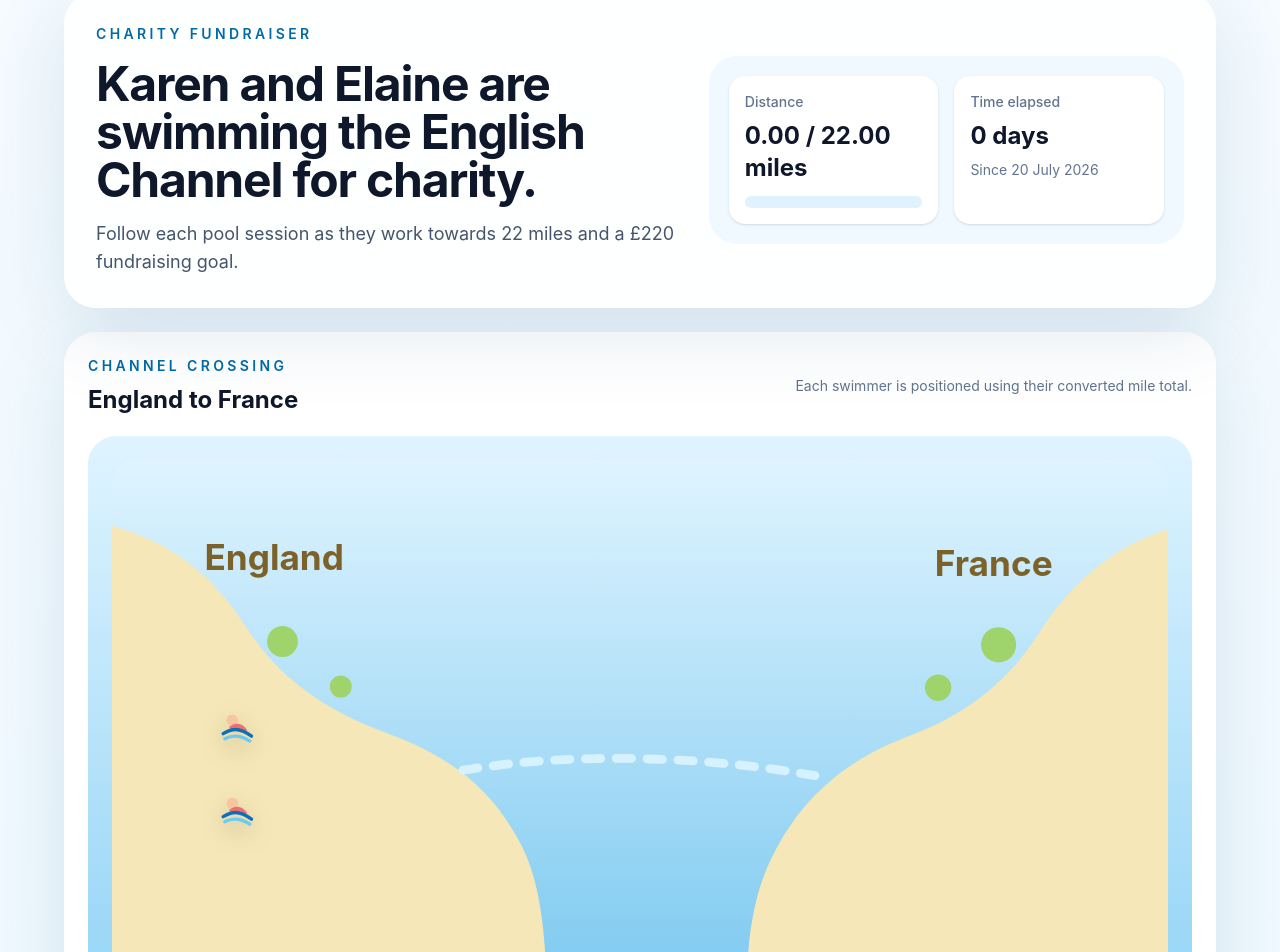
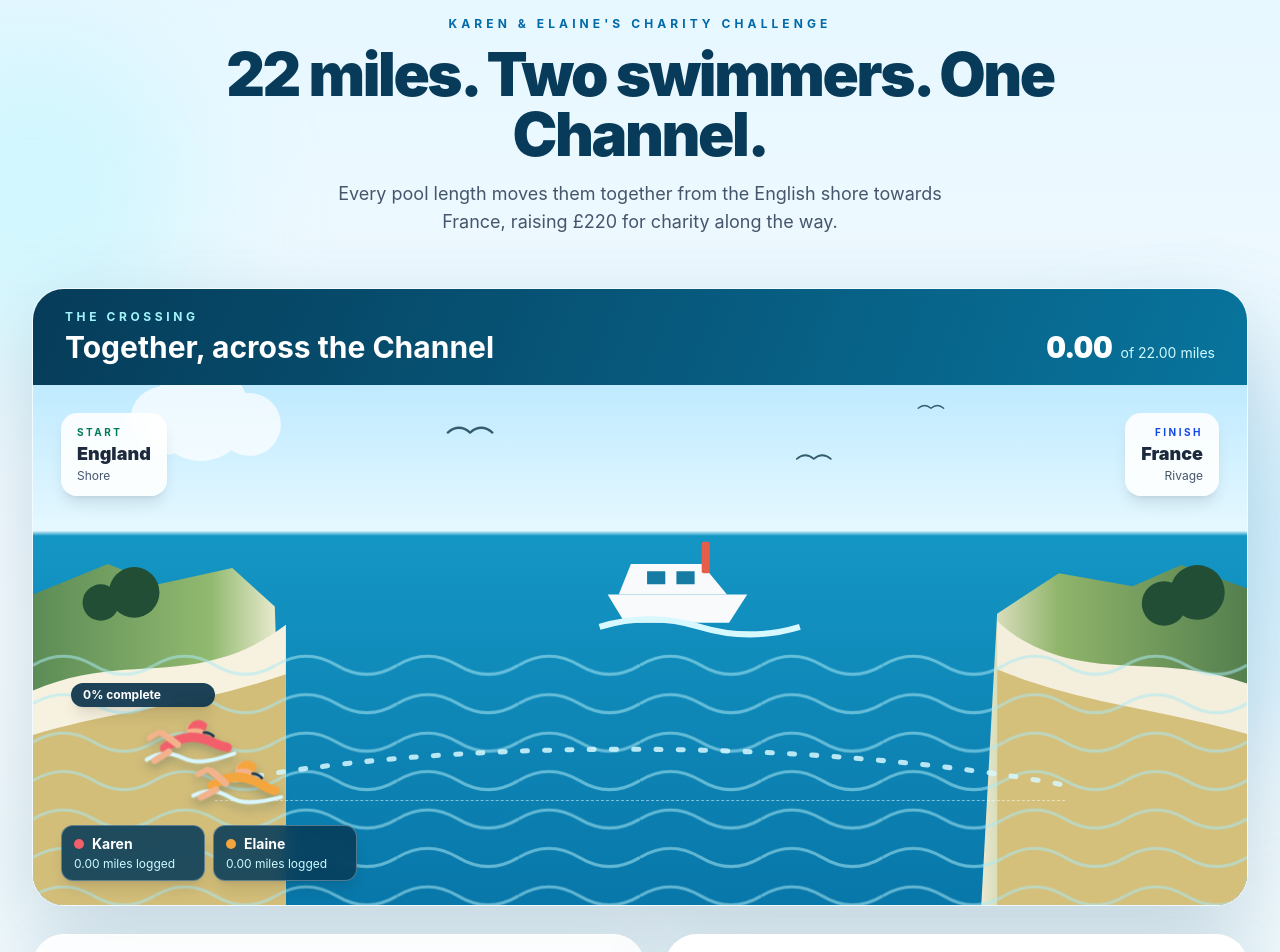
Before and after one commit to JamieMBright/charity-swim, a Next.js app: page / in a window 1280 px wide. Shown: the part 40-992 px from the top of the page. Built offline with nearby package versions, Linux system fonts and the light colour scheme; no server answers; the database is empty.

Commit message:
Redesign aquatic Channel journey

```diff
--- a/app/globals.css
+++ b/app/globals.css
@@ -30,6 +30,7 @@ body {
   background: var(--background);
   color: var(--foreground);
   font-family: var(--font-sans);
+  margin: 0;
 }
 
 a {
@@ -42,3 +43,23 @@ input,
 select {
   font: inherit;
 }
+
+@keyframes channel-bob {
+  0%,
+  100% {
+    transform: translateY(0) rotate(-1deg);
+  }
+  50% {
+    transform: translateY(-4px) rotate(1deg);
+  }
+}
+
+.channel-swimmers {
+  animation: channel-bob 3s ease-in-out infinite;
+}
+
+@media (prefers-reduced-motion: reduce) {
+  .channel-swimmers {
+    animation: none;
+  }
+}
--- a/app/page.tsx
+++ b/app/page.tsx
@@ -8,93 +8,66 @@ export const dynamic = "force-dynamic";
 export default async function Home() {
   const progress = await getProgressData();
   const distancePercent = getProgressPercent(progress.totalMiles, progress.targetMiles);
-  const karenPercent = getProgressPercent(
-    progress.swimmerMiles.karen,
-    progress.targetMiles,
-  );
-  const elainePercent = getProgressPercent(
-    progress.swimmerMiles.elaine,
-    progress.targetMiles,
-  );
 
   return (
-    <main className="min-h-screen bg-[linear-gradient(180deg,#f5fbff_0%,#edf8ff_100%)] px-4 py-8 text-foreground sm:px-6 lg:px-8">
-      <div className="mx-auto flex w-full max-w-6xl flex-col gap-6">
-        <section className="rounded-[2rem] bg-white/90 p-6 shadow-[0_24px_80px_rgba(34,91,124,0.14)] backdrop-blur sm:p-8">
-          <div className="grid gap-8 lg:grid-cols-[1.1fr_0.9fr] lg:items-center">
-            <div className="space-y-4">
-              <p className="text-sm font-semibold uppercase tracking-[0.24em] text-sky-700">
-                Charity fundraiser
+    <main className="relative min-h-screen overflow-hidden bg-[linear-gradient(180deg,#e6f7ff_0%,#f7fcff_55%,#eaf7fb_100%)] px-4 py-8 text-foreground sm:px-6 lg:px-8">
+      <div className="pointer-events-none absolute -left-32 top-20 h-80 w-80 rounded-full bg-cyan-200/35 blur-3xl" />
+      <div className="pointer-events-none absolute -right-24 top-1/3 h-96 w-96 rounded-full bg-sky-300/25 blur-3xl" />
+      <div className="relative mx-auto flex w-full max-w-7xl flex-col gap-7">
+        <section className="px-2 py-3 text-center sm:py-6">
+          <p className="text-xs font-bold uppercase tracking-[0.34em] text-sky-700">
+            Karen &amp; Elaine&apos;s charity challenge
           </p>
-              <h1 className="text-4xl font-bold tracking-tight text-slate-900 sm:text-5xl">
-                Karen and Elaine are swimming the English Channel for charity.
+          <h1 className="mx-auto mt-3 max-w-4xl text-4xl font-black tracking-[-0.04em] text-[#073b59] sm:text-6xl">
+            22 miles. Two swimmers. One Channel.
           </h1>
-              <p className="max-w-2xl text-base leading-7 text-slate-600 sm:text-lg">
-                Follow each pool session as they work towards 22 miles and a £
-                {formatCurrency(progress.targetMoney)} fundraising goal.
+          <p className="mx-auto mt-4 max-w-2xl text-base leading-7 text-slate-600 sm:text-lg">
+            Every pool length moves them together from the English shore towards France,
+            raising £{formatCurrency(progress.targetMoney)} for charity along the way.
           </p>
-            </div>
-
-            <div className="grid gap-4 rounded-[1.75rem] bg-sky-50 p-5 sm:grid-cols-2">
-              <div className="rounded-2xl bg-white p-4 shadow-sm">
-                <p className="text-sm font-medium text-slate-500">Distance</p>
-                <p className="mt-2 text-2xl font-bold text-slate-900">
-                  {formatMiles(progress.totalMiles)} / {formatMiles(progress.targetMiles)} miles
-                </p>
-                <div className="mt-3">
-                  <ProgressBar value={distancePercent} />
-                </div>
-              </div>
-
-              <div className="rounded-2xl bg-white p-4 shadow-sm">
-                <p className="text-sm font-medium text-slate-500">Time elapsed</p>
-                <p className="mt-2 text-2xl font-bold text-slate-900">
-                  {progress.daysElapsed} day{progress.daysElapsed === 1 ? "" : "s"}
-                </p>
-                <p className="mt-2 text-sm text-slate-500">
-                  Since {progress.startDateDisplay}
-                </p>
-              </div>
-            </div>
-          </div>
         </section>
 
-        <section className="rounded-[2rem] bg-white p-4 shadow-[0_24px_80px_rgba(34,91,124,0.14)] sm:p-6">
         <ChannelMap
+          totalMiles={progress.totalMiles}
+          targetMiles={progress.targetMiles}
+          progressPercent={distancePercent}
           swimmers={[
             {
               name: "Karen",
               distanceMiles: progress.swimmerMiles.karen,
-                progressPercent: karenPercent,
-                accentClassName: "bg-rose-100 text-rose-700",
+              color: "#f25f6b",
             },
             {
               name: "Elaine",
               distanceMiles: progress.swimmerMiles.elaine,
-                progressPercent: elainePercent,
-                accentClassName: "bg-amber-100 text-amber-700",
+              color: "#f4a53d",
             },
           ]}
         />
-        </section>
 
-        <section className="grid gap-6 lg:grid-cols-[1fr_0.95fr]">
-          <div className="rounded-[2rem] bg-white p-6 shadow-[0_24px_80px_rgba(34,91,124,0.14)]">
+        <section className="grid gap-5 lg:grid-cols-[1fr_0.95fr]">
+          <div className="rounded-[2rem] border border-white bg-white/90 p-6 shadow-[0_20px_60px_rgba(34,91,124,0.12)]">
             <p className="text-sm font-semibold uppercase tracking-[0.2em] text-sky-700">
-              Swim progress
+              Journey progress
             </p>
-            <h2 className="mt-3 text-2xl font-bold text-slate-900">Across the Channel</h2>
-            <p className="mt-2 text-slate-600">
-              Every length moves both swimmers further from England and closer to France.
+            <div className="mt-3 flex items-end justify-between gap-4">
+              <div>
+                <h2 className="text-2xl font-bold text-slate-900">
+                  {formatMiles(progress.totalMiles)} miles together
+                </h2>
+                <p className="mt-1 text-sm text-slate-500">
+                  Day {progress.daysElapsed} · Started {progress.startDateDisplay}
                 </p>
+              </div>
+              <strong className="text-3xl font-black text-sky-700">{distancePercent.toFixed(0)}%</strong>
+            </div>
             <div className="mt-6 space-y-3">
-              <div className="flex items-baseline justify-between gap-4">
-                <span className="text-lg font-semibold text-slate-900">
-                  {formatMiles(progress.totalMiles)} miles completed
-                </span>
-                <span className="text-sm text-slate-500">{distancePercent.toFixed(0)}%</span>
+              <ProgressBar value={distancePercent} />
+              <div className="flex justify-between text-xs font-medium text-slate-500">
+                <span>England</span>
+                <span>{formatMiles(progress.targetMiles)} mile finish</span>
+                <span>France</span>
               </div>
-              <ProgressBar value={distancePercent} />
             </div>
           </div>
 
--- a/components/channel-map.tsx
+++ b/components/channel-map.tsx
@@ -3,121 +3,171 @@ import { formatMiles } from "@/lib/progress";
 type SwimmerProgress = {
   name: string;
   distanceMiles: number;
-  progressPercent: number;
-  accentClassName: string;
+  color: string;
 };
 
 type ChannelMapProps = {
   swimmers: SwimmerProgress[];
+  totalMiles: number;
+  targetMiles: number;
+  progressPercent: number;
 };
 
-function Swimmer() {
+function Swimmer({ color }: { color: string }) {
   return (
-    <div className="h-10 w-10 -translate-x-1/2 -translate-y-1/2" aria-hidden="true">
-      <svg viewBox="0 0 48 48" className="h-full w-full drop-shadow-[0_8px_12px_rgba(0,0,0,0.18)]">
-        <circle cx="16" cy="16" r="7" fill="#f7c59f" />
-        <path
-          d="M21 20c6 0 10 3 13 8l-5 3c-2-3-4-5-8-5-2 0-4 1-6 2l-3-4c3-2 6-4 9-4Z"
-          fill="#ef6f6c"
-        />
-        <path
-          d="M5 32c5-3 10-5 15-5 7 0 12 3 19 8"
-          fill="none"
-          stroke="#0d6fb8"
-          strokeLinecap="round"
-          strokeWidth="4"
-        />
-        <path
-          d="M7 38c4-2 8-3 12-3 7 0 12 2 18 6"
-          fill="none"
-          stroke="#6cc9f0"
-          strokeLinecap="round"
-          strokeWidth="4"
-        />
+    <svg
+      viewBox="0 0 72 42"
+      className="h-full w-full overflow-visible drop-shadow-[0_5px_5px_rgba(4,49,73,0.25)]"
+      aria-hidden="true"
+    >
+      <path d="M2 33c9-5 18-5 27 0 9 5 18 5 39-1" fill="none" stroke="#d9f7ff" strokeLinecap="round" strokeWidth="3" />
+      <circle cx="40" cy="13" r="7" fill="#f2b38c" />
+      <path d="M34 12c2-7 10-9 15-3l-2 5c-4-3-8-3-13-2Z" fill={color} />
+      <path d="M16 25c10-7 20-9 30-5 6 2 11 6 17 7" fill="none" stroke={color} strokeLinecap="round" strokeWidth="7" />
+      <path d="M26 23 15 14" fill="none" stroke="#f2b38c" strokeLinecap="round" strokeWidth="5" />
+      <path d="M12 13 5 17" fill="none" stroke="#f2b38c" strokeLinecap="round" strokeWidth="4" />
+      <path d="m19 28-11 6" fill="none" stroke="#f2b38c" strokeLinecap="round" strokeWidth="5" />
+      <path d="M46 15c3 0 5 1 7 3" fill="none" stroke="#17324d" strokeLinecap="round" strokeWidth="2" />
     </svg>
-    </div>
   );
 }
 
-export function ChannelMap({ swimmers }: ChannelMapProps) {
+function Seagull({ x, y, scale = 1 }: { x: number; y: number; scale?: number }) {
   return (
-    <div className="space-y-5">
-      <div className="flex flex-wrap items-center justify-between gap-3">
+    <path
+      d={`M${x} ${y}c${7 * scale}-${6 * scale} ${14 * scale}-${6 * scale} ${21 * scale} 0 ${7 * scale}-${6 * scale} ${14 * scale}-${6 * scale} ${21 * scale} 0`}
+      fill="none"
+      stroke="#335c70"
+      strokeLinecap="round"
+      strokeWidth={2.2 * scale}
+    />
+  );
+}
+
+export function ChannelMap({
+  swimmers,
+  totalMiles,
+  targetMiles,
+  progressPercent,
+}: ChannelMapProps) {
+  const safeProgress = Math.min(100, Math.max(0, progressPercent));
+  const swimmerLeft = `${15 + safeProgress * 0.7}%`;
+
+  return (
+    <section className="overflow-hidden rounded-[2rem] border border-white/60 bg-[#dff5ff] shadow-[0_30px_90px_rgba(9,70,105,0.2)]">
+      <div className="flex flex-col gap-3 bg-[linear-gradient(110deg,#063c59_0%,#08749d_100%)] px-5 py-5 text-white sm:flex-row sm:items-end sm:justify-between sm:px-8">
         <div>
-          <p className="text-sm font-semibold uppercase tracking-[0.24em] text-sky-700">
-            Channel crossing
-          </p>
-          <h2 className="mt-2 text-2xl font-bold text-slate-900">England to France</h2>
+          <p className="text-xs font-bold uppercase tracking-[0.3em] text-cyan-200">The crossing</p>
+          <h2 className="mt-1 text-2xl font-bold sm:text-3xl">Together, across the Channel</h2>
         </div>
-        <p className="text-sm text-slate-500">
-          Each swimmer is positioned using their converted mile total.
-        </p>
+        <div className="flex items-baseline gap-2 sm:text-right">
+          <strong className="text-3xl font-black tabular-nums">{formatMiles(totalMiles)}</strong>
+          <span className="text-sm text-cyan-100">of {formatMiles(targetMiles)} miles</span>
+        </div>
       </div>
 
-      <div className="relative overflow-hidden rounded-[1.75rem] bg-[linear-gradient(180deg,#dff4ff_0%,#8ad0f4_100%)] p-4 sm:p-6">
-        <div className="relative aspect-[16/9] min-h-[260px] w-full rounded-[1.5rem] bg-[linear-gradient(180deg,#dff4ff_0%,#71c4ee_100%)]">
-          <svg viewBox="0 0 960 540" className="h-full w-full">
-            <path
-              d="M0 60c55 15 92 45 122 92 28 43 67 74 127 96 61 22 98 53 123 102 18 35 26 88 22 190H0V60Z"
-              fill="#f5e7b7"
-            />
-            <path
-              d="M960 63c-48 15-87 47-117 94-27 42-62 72-116 93-60 22-100 57-126 109-20 39-27 88-24 181h383V63Z"
-              fill="#f5e7b7"
-            />
-            <path
-              d="M319 282c96-16 213-14 320 5"
-              fill="none"
-              stroke="#d6f2ff"
-              strokeDasharray="14 14"
-              strokeLinecap="round"
-              strokeWidth="8"
-            />
-            <text x="84" y="100" fill="#7c6228" fontSize="32" fontWeight="700">
-              England
-            </text>
-            <text x="748" y="105" fill="#7c6228" fontSize="32" fontWeight="700">
-              France
-            </text>
-            <circle cx="155" cy="165" r="14" fill="#9ed46b" />
-            <circle cx="208" cy="206" r="10" fill="#9ed46b" />
-            <circle cx="806" cy="168" r="16" fill="#9ed46b" />
-            <circle cx="751" cy="207" r="12" fill="#9ed46b" />
+      <div className="relative min-h-[430px] overflow-hidden bg-[linear-gradient(180deg,#bfeaff_0%,#e5f8ff_28%,#1496c4_29%,#0877a9_100%)] sm:min-h-[520px]">
+        <svg
+          viewBox="0 0 1200 600"
+          preserveAspectRatio="xMidYMid slice"
+          className="absolute inset-0 h-full w-full"
+          role="img"
+          aria-label="An illustrated route across the English Channel from England to France"
+        >
+          <defs>
+            <linearGradient id="england-cliff" x1="0" y1="0" x2="1" y2="0">
+              <stop offset="0" stopColor="#5c8c56" />
+              <stop offset=".7" stopColor="#91b96f" />
+              <stop offset="1" stopColor="#f5f1db" />
+            </linearGradient>
+            <linearGradient id="france-cliff" x1="1" y1="0" x2="0" y2="0">
+              <stop offset="0" stopColor="#547f4e" />
+              <stop offset=".7" stopColor="#8fb46a" />
+              <stop offset="1" stopColor="#eee9d2" />
+            </linearGradient>
+            <pattern id="waves" width="120" height="38" patternUnits="userSpaceOnUse">
+              <path d="M0 16c20-12 40-12 60 0s40 12 60 0" fill="none" stroke="#a9e8f4" strokeOpacity=".55" strokeWidth="3" />
+            </pattern>
+          </defs>
+
+          <g opacity=".72">
+            <circle cx="130" cy="78" r="34" fill="#fff" />
+            <circle cx="166" cy="70" r="48" fill="#fff" />
+            <circle cx="214" cy="82" r="31" fill="#fff" />
+          </g>
+          <g aria-hidden="true">
+            <Seagull x={410} y={90} scale={1.05} />
+            <Seagull x={755} y={116} scale={0.8} />
+            <Seagull x={875} y={66} scale={0.6} />
+          </g>
+
+          <path d="M0 250 74 220l50 20 73-16 42 38 11 338H0Z" fill="url(#england-cliff)" />
+          <path d="M0 345c68-29 117-16 173-29 31-7 53-18 77-36v320H0Z" fill="#f7f2df" />
+          <path d="M0 389c76-24 153-27 250-60v271H0Z" fill="#d2bd79" />
+          <path d="m1200 244-65-23-48 21-73-13-61 40-18 331h265Z" fill="url(#france-cliff)" />
+          <path d="M1200 338c-72-25-118-11-177-25-29-7-53-20-70-37v324h247Z" fill="#f4eedc" />
+          <path d="M1200 388c-85-25-165-30-247-64v276h247Z" fill="#d4bf7b" />
+
+          <rect x="0" y="300" width="1200" height="300" fill="url(#waves)" />
+          <path d="M178 438C390 392 769 390 1028 440" fill="none" stroke="#d7f8ff" strokeDasharray="5 17" strokeLinecap="round" strokeWidth="5" opacity=".85" />
+
+          <g transform="translate(630 220)">
+            <path d="M-62 30h138l-18 28H-45Z" fill="#f8fafc" />
+            <path d="M-39 0h70l25 30h-107Z" fill="#f8fafc" />
+            <path d="M-23 7h18v13h-18Zm29 0h18v13H6Z" fill="#167ca3" />
+            <rect x="31" y="-22" width="8" height="31" rx="2" fill="#e65e4a" />
+            <path d="M-70 62c33-10 66-10 99 0s66 10 99 0" fill="none" stroke="#d7f8ff" strokeWidth="6" />
+          </g>
+
+          <g fill="#214e35">
+            <circle cx="67" cy="258" r="18" />
+            <circle cx="100" cy="248" r="25" />
+            <circle cx="1118" cy="259" r="22" />
+            <circle cx="1151" cy="248" r="27" />
+          </g>
         </svg>
 
-          <div className="absolute inset-0">
-            {swimmers.map((swimmer, index) => {
-              const left = `calc(${Math.min(100, Math.max(0, swimmer.progressPercent))}% * 0.76 + 12%)`;
-              const top = index === 0 ? "45%" : "59%";
+        <div className="absolute left-4 top-4 rounded-2xl bg-white/88 px-4 py-3 shadow-lg backdrop-blur-sm sm:left-7 sm:top-7">
+          <p className="text-[10px] font-bold uppercase tracking-[0.25em] text-emerald-700">Start</p>
+          <p className="text-lg font-black text-slate-800">England</p>
+          <p className="text-xs text-slate-600">Shore</p>
+        </div>
+        <div className="absolute right-4 top-4 rounded-2xl bg-white/88 px-4 py-3 text-right shadow-lg backdrop-blur-sm sm:right-7 sm:top-7">
+          <p className="text-[10px] font-bold uppercase tracking-[0.25em] text-blue-700">Finish</p>
+          <p className="text-lg font-black text-slate-800">France</p>
+          <p className="text-xs text-slate-600">Rivage</p>
+        </div>
 
-              return (
-                <div key={swimmer.name} style={{ left, top }} className="absolute">
-                  <Swimmer />
+        <div className="absolute bottom-[20%] left-[15%] right-[15%] border-t border-dashed border-white/50" aria-hidden="true" />
+        <div
+          className="absolute bottom-[18%] z-10 -translate-x-1/2 transition-[left] duration-700"
+          style={{ left: swimmerLeft }}
+        >
+          <div className="mb-2 -translate-x-1/2 whitespace-nowrap rounded-full bg-[#062f49]/90 px-3 py-1 text-xs font-bold text-white shadow-lg backdrop-blur">
+            {safeProgress.toFixed(0)}% complete
           </div>
-              );
-            })}
+          <div className="channel-swimmers relative h-20 w-28 sm:h-24 sm:w-36">
+            <div className="absolute left-0 top-0 h-12 w-20 -rotate-3 sm:h-14 sm:w-24">
+              <Swimmer color={swimmers[0]?.color ?? "#f25f6b"} />
+            </div>
+            <div className="absolute bottom-0 right-0 h-12 w-20 rotate-2 sm:h-14 sm:w-24">
+              <Swimmer color={swimmers[1]?.color ?? "#f4a53d"} />
             </div>
           </div>
         </div>
 
-      <div className="grid gap-3 sm:grid-cols-2">
+        <div className="absolute bottom-4 left-4 right-4 grid grid-cols-2 gap-2 sm:bottom-6 sm:left-7 sm:right-auto sm:flex">
           {swimmers.map((swimmer) => (
-          <div
-            key={swimmer.name}
-            className="rounded-2xl border border-sky-100 bg-sky-50/60 p-4"
-          >
-            <div className="flex items-center justify-between gap-3">
-              <p className="font-semibold text-slate-900">{swimmer.name}</p>
-              <span className={`rounded-full px-3 py-1 text-xs font-semibold ${swimmer.accentClassName}`}>
-                {swimmer.progressPercent.toFixed(0)}%
-              </span>
+            <div key={swimmer.name} className="rounded-xl border border-white/30 bg-[#063c59]/88 px-3 py-2 text-white shadow-lg backdrop-blur-sm sm:min-w-36">
+              <div className="flex items-center gap-2">
+                <span className="h-2.5 w-2.5 rounded-full" style={{ backgroundColor: swimmer.color }} />
+                <span className="text-sm font-bold">{swimmer.name}</span>
               </div>
-            <p className="mt-2 text-sm text-slate-600">
-              {formatMiles(swimmer.distanceMiles)} miles logged
-            </p>
+              <p className="mt-0.5 text-xs text-cyan-100">{formatMiles(swimmer.distanceMiles)} miles logged</p>
             </div>
           ))}
         </div>
       </div>
+    </section>
   );
 }
```
Lines whose indentation alone changed are shown as unchanged.
